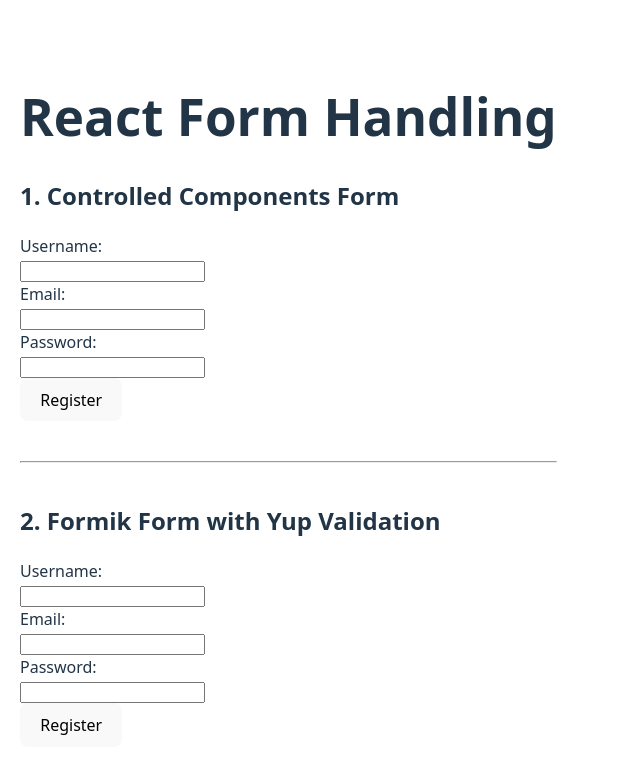
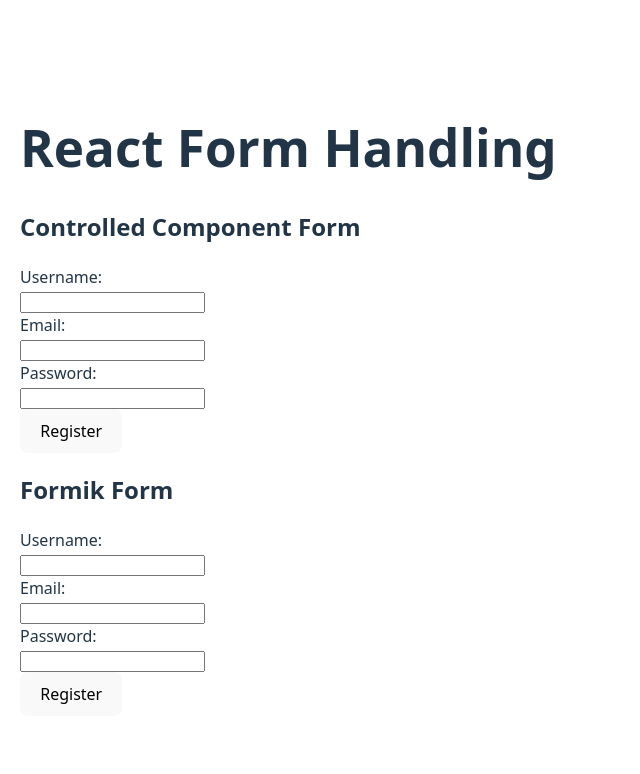
Before and after one commit to Mahmoudellawendy/alx-fe-reactjs, a React (Vite) app in the folder form-handling-react/: page / in a window 1280 px wide. Shown: the top 774 px of the page, without its empty margins (0-640 px from the left). Built offline with nearby package versions, Linux system fonts and the light colour scheme.

Commit message:
add more edits

```diff
--- a/form-handling-react/src/App.jsx
+++ b/form-handling-react/src/App.jsx
@@ -1,18 +1,16 @@
 import React from 'react';
 import RegistrationForm from './components/RegistrationForm';
-import FormikForm from './components/formikForm';
+import FormikForm from './components/FormikForm';
 
 function App() {
   return (
     <div style={{ padding: '20px' }}>
       <h1>React Form Handling</h1>
 
-      <h2>1. Controlled Components Form</h2>
+      <h2>Controlled Component Form</h2>
       <RegistrationForm />
 
-      <hr style={{ margin: '40px 0' }} />
-
-      <h2>2. Formik Form with Yup Validation</h2>
+      <h2>Formik Form</h2>
       <FormikForm />
     </div>
   );
```
